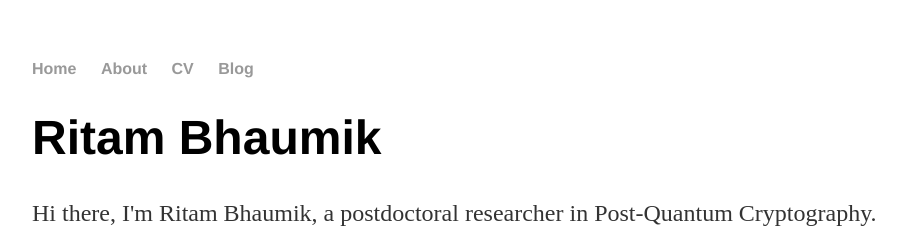
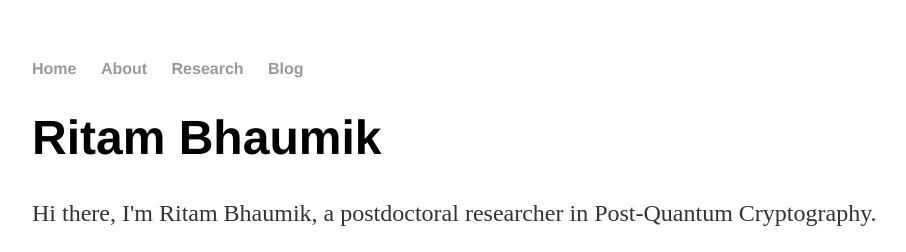
Before and after one commit to ritam-b/ritam-b.github.io, a Jekyll site: the page built from index.html, in a window 1280 px wide. Shown: the top 252 px of the page, without its empty margins (160-1066 px from the left). Built offline with Jekyll 4.4.1, drawn with Linux system fonts in a browser that asks for light colours.

Commit message:
Update default.html
Add link to research page

```diff
--- a/_layouts/default.html
+++ b/_layouts/default.html
@@ -10,7 +10,7 @@
     		<ul>
         		<li><a href="/">Home</a></li>
 	        	<li><a href="/#">About</a></li>
-        		<li><a href="/Academic_CV_oct21.pdf">CV</a></li>
+        		<li><a href="/research/">Research</a></li>
         		<li><a href="/blog/">Blog</a></li>
     		</ul>
 		</nav>
```
